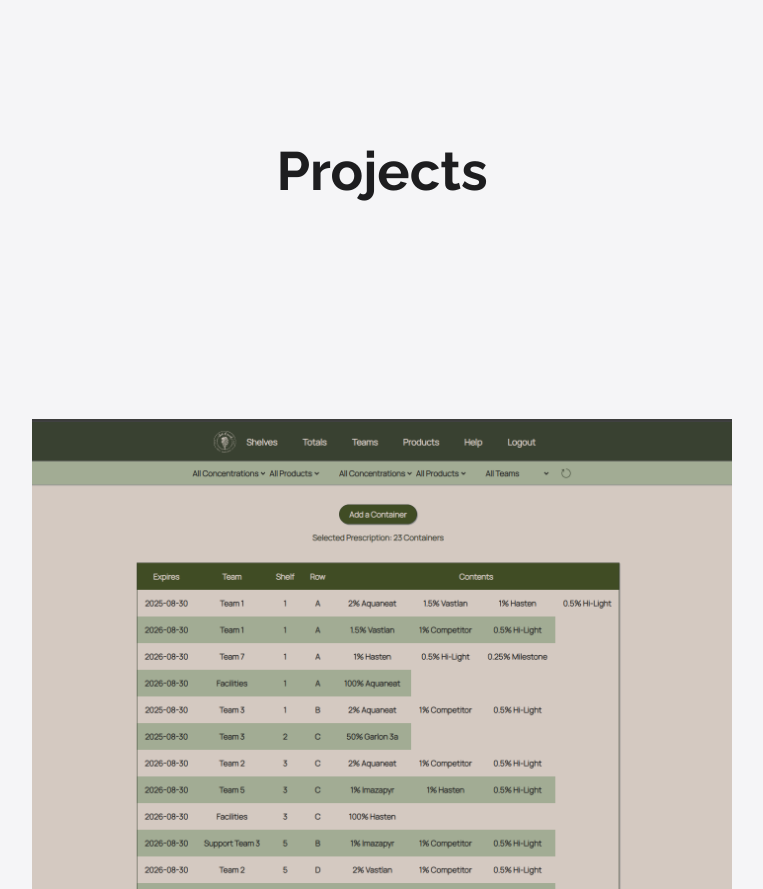
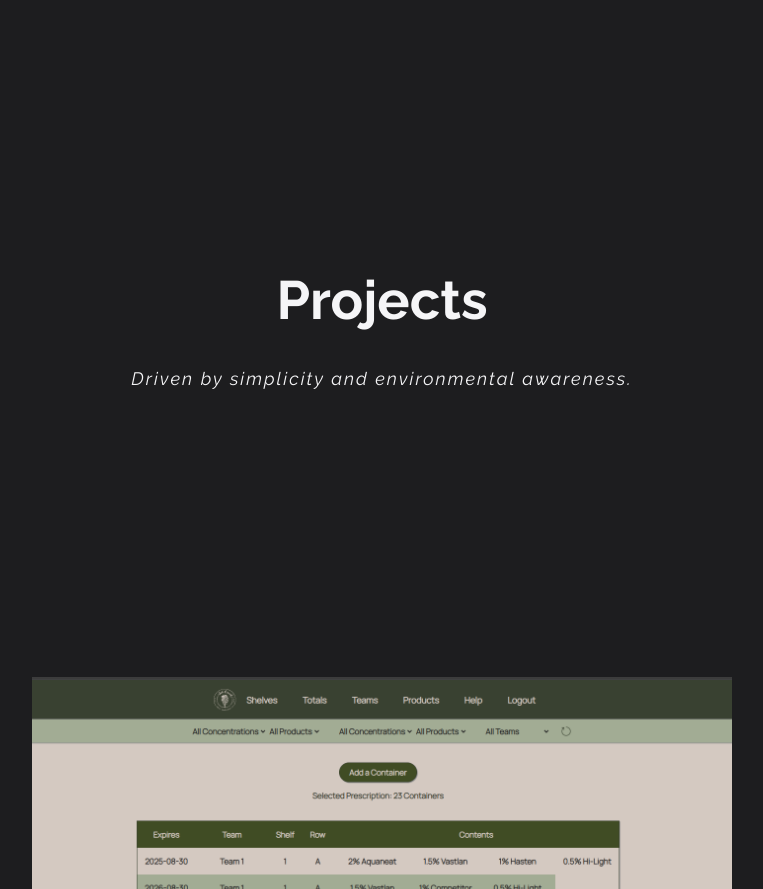
Before and after one commit to cody-barker/portfolio-site-v2, a React (Create React App) app: page / in a window 1280 px wide. Shown: the part 940-1829 px from the top of the page, without its empty margins (258-1021 px from the left). Built offline with nearby package versions, Linux system fonts and the light colour scheme.

Commit message:
finish styling projects and add About comp

```diff
--- /dev/null
+++ b/src/Components/About.js
@@ -0,0 +1,5 @@
+function About() {
+  return(<div>Hi</div>)
+}
+
+export default About
--- a/src/Components/App.js
+++ b/src/Components/App.js
@@ -1,6 +1,7 @@
 import "../Styles/App.css";
 import NavBar from "./NavBar";
 import Header from "./Header";
+import About from "./About";
 import ProjectGroup from "./ProjectGroup";
 import TechGroup from "./TechGroup";
 
@@ -9,6 +10,7 @@ function App() {
     <div className="app">
       <NavBar />
       <Header />
+      <About />
       <ProjectGroup />
       <TechGroup />
     </div>
--- a/src/Components/ProjectGroup.js
+++ b/src/Components/ProjectGroup.js
@@ -45,7 +45,12 @@ function ProjectGroup() {
 
   return (
     <div id="projects" className="project__group flex__column--center">
-      <h2 className="projects__title">Projects</h2>
+      <div className="projects__content flex__column--center">
+        <h2 className="projects__title">Projects</h2>
+        <p className="projects__subtitle">
+          Driven by simplicity and environmental awareness.
+        </p>
+      </div>
       {projectCards}
     </div>
   );
--- a/src/Styles/App.css
+++ b/src/Styles/App.css
@@ -13,6 +13,7 @@
   padding: 0;
   margin: 0;
   font-family: var(--font-1);
+  color: var(--color-1);
   font-size: 18px;
 }
 
@@ -116,13 +117,22 @@ body {
 /* Projects */
 
 .project__group {
-  gap: 12rem;
-  padding: 10rem 0;
-  background-color: var(--color-1);
+  padding: 16rem 0;
+  background-color: var(--color-2);
+  gap: 16rem;
+}
+
+.projects__content {
+  gap: 2rem;
 }
 
 .projects__title {
   font-size: 3rem;
+}
+
+.projects__subtitle {
+  font-style: italic;
+  letter-spacing: 2px;
 }
 
 .project {
```
